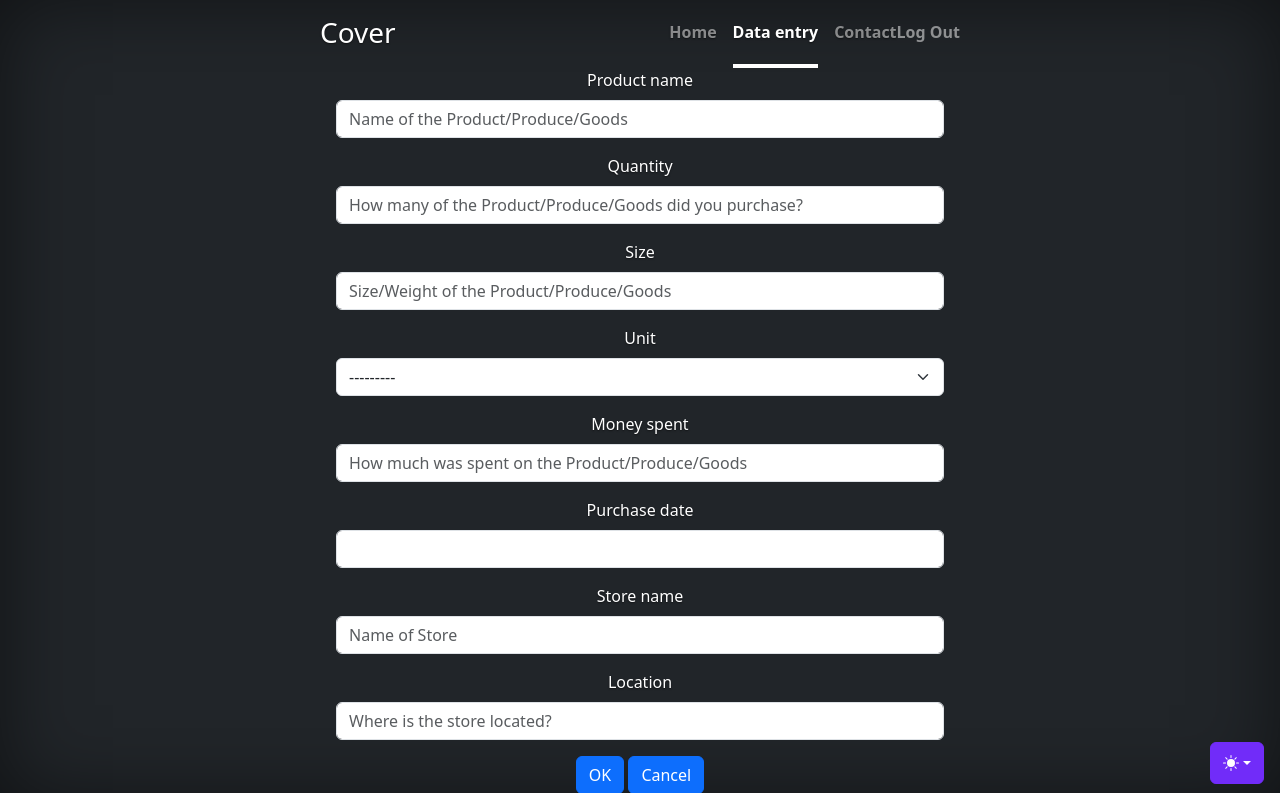
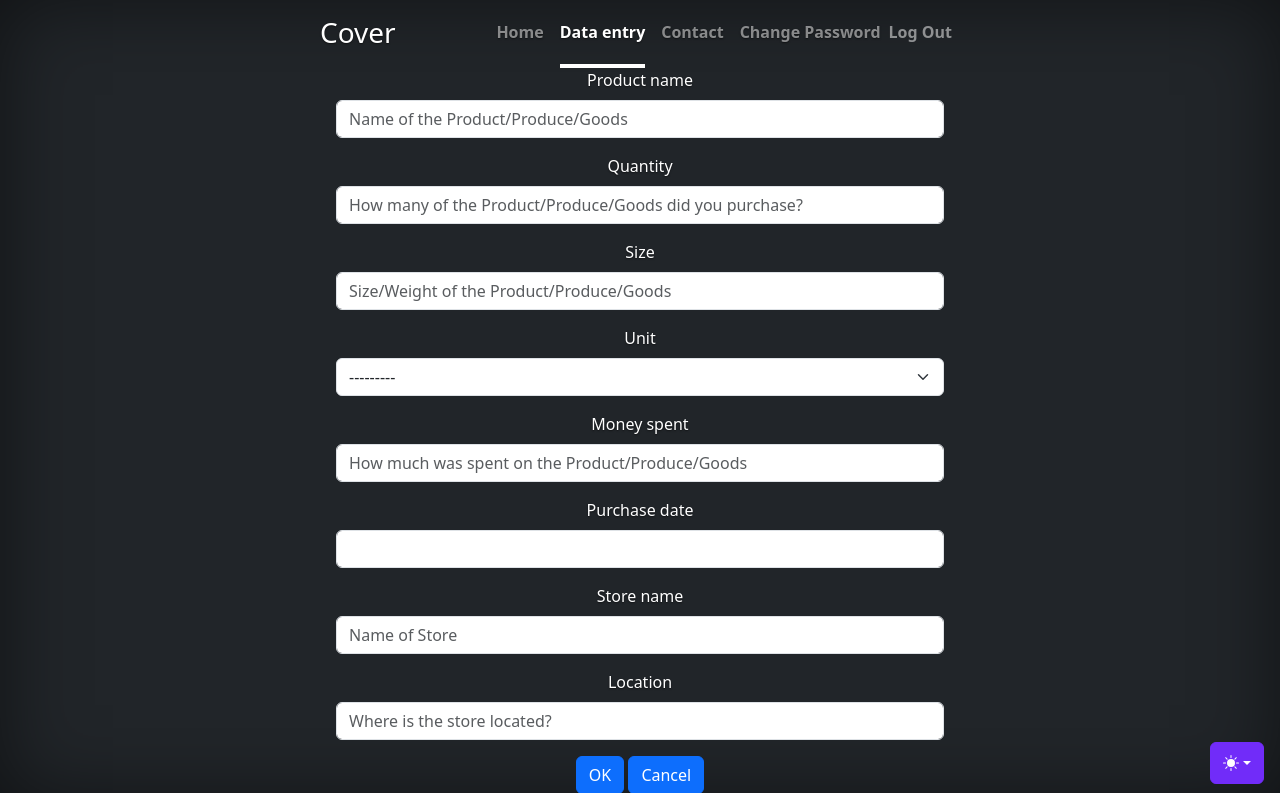
Before and after one commit to 01kazu/groceries_info, a Django app: page /info in a window 1280 px wide. Shown: the top 793 px of the page. Run offline with Django 4.2, Linux system fonts and the light colour scheme; the visitor is signed in with stand-in values (Sample User, id 1); some libraries are stand-ins or nearby versions.

Commit message:
Fixed CSS for Log out button on navigation list

```diff
--- a/groceries_data/templates/groceries_data/base.html
+++ b/groceries_data/templates/groceries_data/base.html
@@ -169,9 +169,9 @@
         <a class="nav-link fw-bold py-1 px-0 {% block nav_home %} {% endblock %}" aria-current="page" href="{% url 'home' %}">Home</a>
         <a class="nav-link fw-bold py-1 px-0 {% block nav_entry %} {% endblock %}" href="{% url 'info' %}">Data entry</a>
         <a class="nav-link fw-bold py-1 px-0 {% block nav_contact %} {% endblock %}" href="#">Contact</a>
-
+        <a class="nav-link fw-bold py-1 px-0 ml-1 {% block nav_password %} {% endblock %}" href="/accounts/password_change/">Change Password</a>
         {% if user.is_authenticated %}
-          <form action="{% url 'logout' %}" method="post">
+          <form action="{% url 'logout' %}" method="post" class='mx-2'>
             {% csrf_token %}
             {% comment %} <button type="submit">Log Out</button> {% endcomment %}
             <button type="submit" class="nav-link fw-bold py-1 px-0 {% block nav_logout %} {% endblock %}" >Log Out</button>
```
